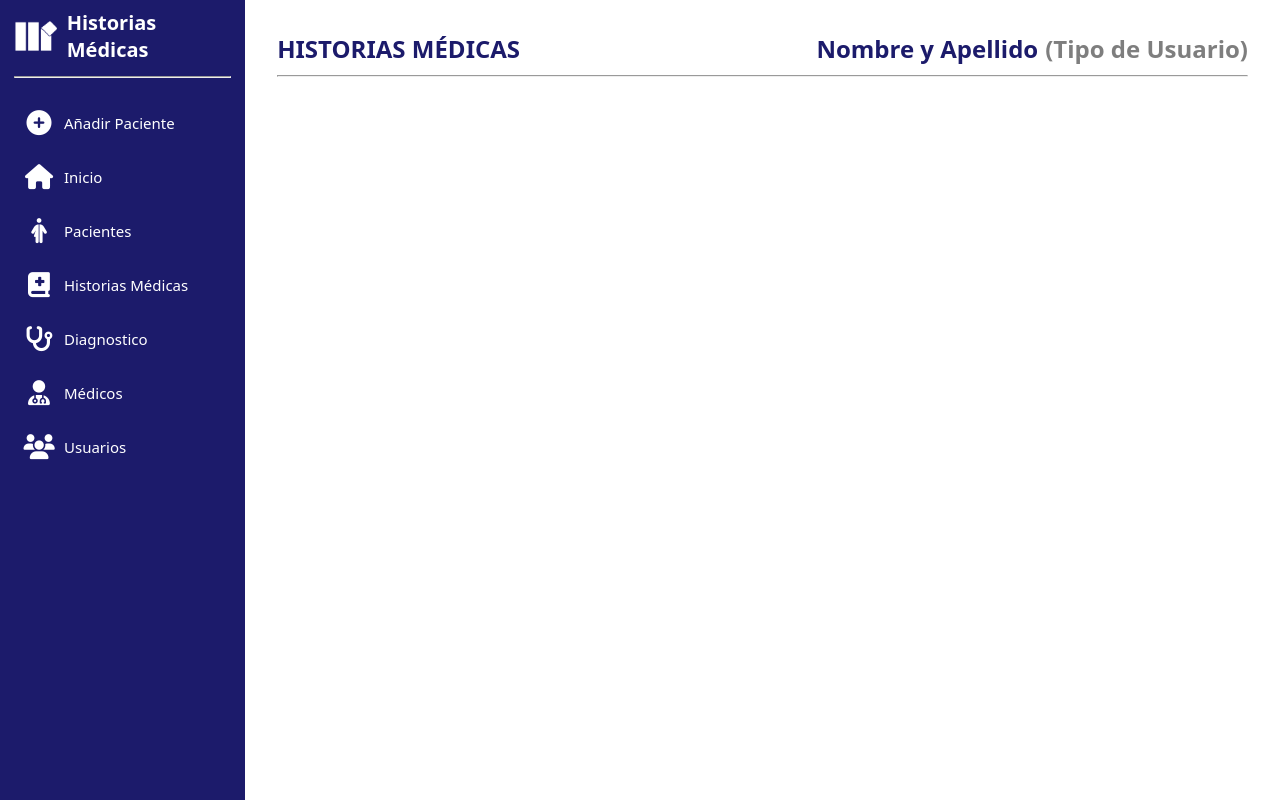
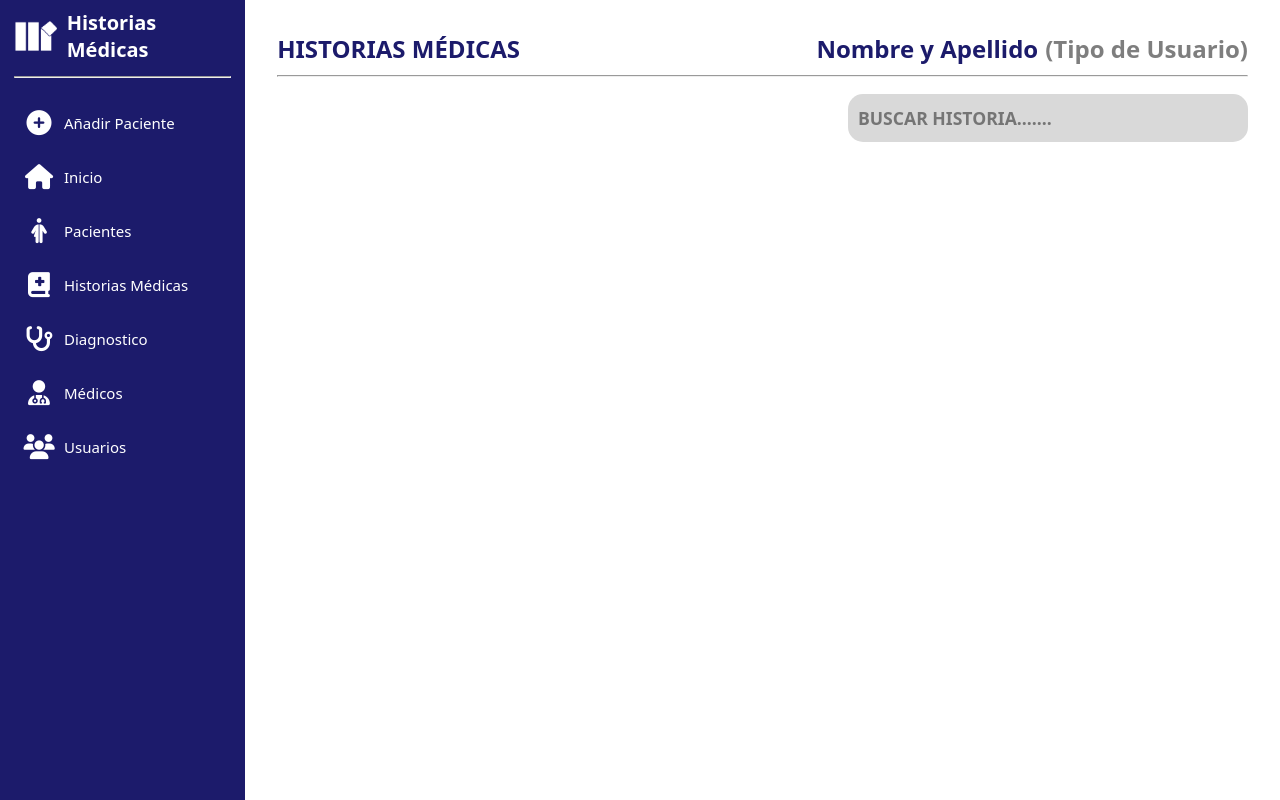
Before and after one commit to nlh-dev/mr_med_history-web, a React (Vite) app: page /historias_medicas in a window 1280 px wide. Built offline with nearby package versions, Linux system fonts and the light colour scheme.

Commit message:
med history input filed initialized, global style for inputs made on pages.css

```diff
--- a/src/pages/AddRegister/AddRegister.tsx
+++ b/src/pages/AddRegister/AddRegister.tsx
@@ -1,5 +1,3 @@
-
-
 import '../pages.css'
 import './AddRegister.css'
 
--- a/src/pages/MedHistory/MedHistory.tsx
+++ b/src/pages/MedHistory/MedHistory.tsx
@@ -1,12 +1,12 @@
-import '../pages.css'
+import "../pages.css";
 
-export const MedHistory = () =>{
-    return(
-        <div className='pages-index'>
-        <div className='pages-index'>
-            <div className='start-pages'>
+export const MedHistory = () => {
+  return (
+    <div className="pages-index">
+      <div className="pages-index">
+        <div className="start-pages">
           <h2>HISTORIAS MÉDICAS</h2>
-                <div className='user-info'>
+          <div className="user-info">
             <div className="fullname">
               <h2>Nombre y Apellido</h2>
             </div>
@@ -16,8 +16,12 @@ export const MedHistory = () =>{
           </div>
         </div>
         <hr />
-
+        <div className="input-fields">
+        <div className="search_field">
+          <input type="text" placeholder="Buscar Historia......." />
         </div>
         </div>
-    )
-}
+      </div>
+    </div>
+  );
+};
--- a/src/pages/pages.css
+++ b/src/pages/pages.css
@@ -22,3 +22,44 @@
 hr{
     margin-top: 10px;
 }
+
+.input-fields{
+    width: 100%;
+    display: flex;
+    justify-content: end;
+    align-items: center;
+    font-size: 15px;
+    margin: 5px 0;
+}
+
+.search_field{
+    width: 25rem;
+    height: 3rem;
+    margin: 12px 0;
+    outline: none;
+    background-color: #D9D9D9;
+    border-radius: 15px;
+    display: grid;
+    padding: 0 .5rem;
+    transition: 0.3s;
+    border: 2px solid transparent;
+}
+
+.search_field:hover{
+    border-color: #1c1b6b;
+}
+
+input{
+    background: none;
+    outline: none;
+    border: none;
+    line-height: 1;
+    font-weight: 600;
+    font-size: 1.1rem;
+    color: #333;
+    text-transform: uppercase;
+}
+
+input:hover{
+    border-color: #1c1b6b;
+}
--- a/src/pages/patients/Patiens.css
+++ b/src/pages/patients/Patiens.css
@@ -4,24 +4,7 @@
     justify-content: end;
     align-items: center;
     font-size: 15px;
-    margin: 12px 0;
-}
-
-.search_field{
-    width: 25rem;
-    height: 3rem;
-    margin-right: 25px;
-    outline: none;
-    background-color: #D9D9D9;
-    border-radius: 15px;
-    display: grid;
-    padding: 0 .5rem;
-    transition: 0.3s;
-    border: 2px solid transparent;
-}
-
-.search_field:hover{
-    border-color: #1c1b6b;
+    margin: 5px 0;
 }
 
 .add_patients input{
@@ -53,6 +36,7 @@
     border-radius: 15px;
     font-size: 15px;
     box-shadow: 0 0 20px rgba(0, 0, 0, 0.250);
+    margin-left: 15px;
 }
 
 .add-icon{
--- a/src/pages/patients/Patients.tsx
+++ b/src/pages/patients/Patients.tsx
@@ -28,7 +28,6 @@ export const Patients = () => {
                         <i className="add-icon fa-solid fa-circle-plus" /> AÑADIR PACIENTE
                     </button>
                 </div>
-                <TableComponent />
             </div>
         </div>
     )
```
Also changed, not shown: src/pages/patients/Patients.data.ts (deleted, +0 -43 lines), src/pages/MedHistory/MedHistory.css (added). Lines whose indentation alone changed are shown as unchanged.
